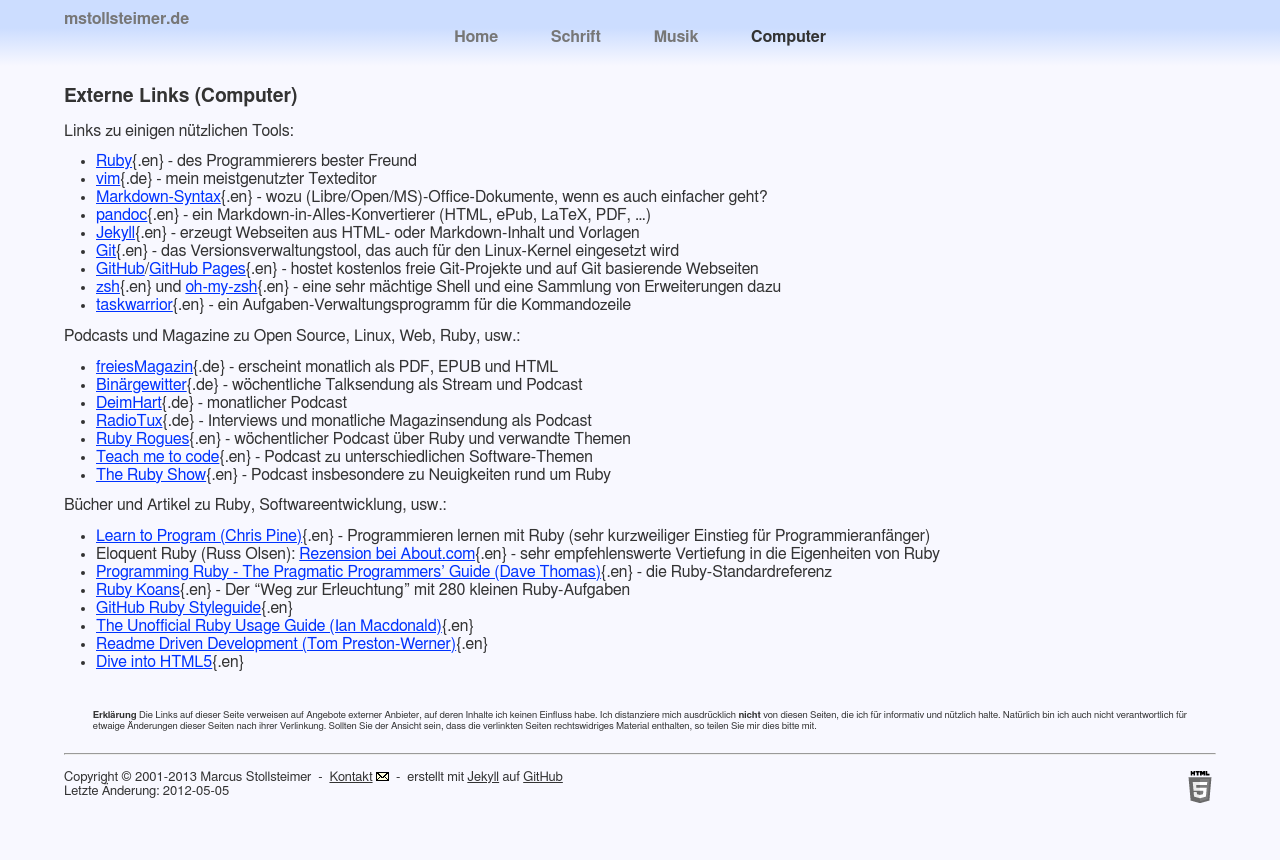
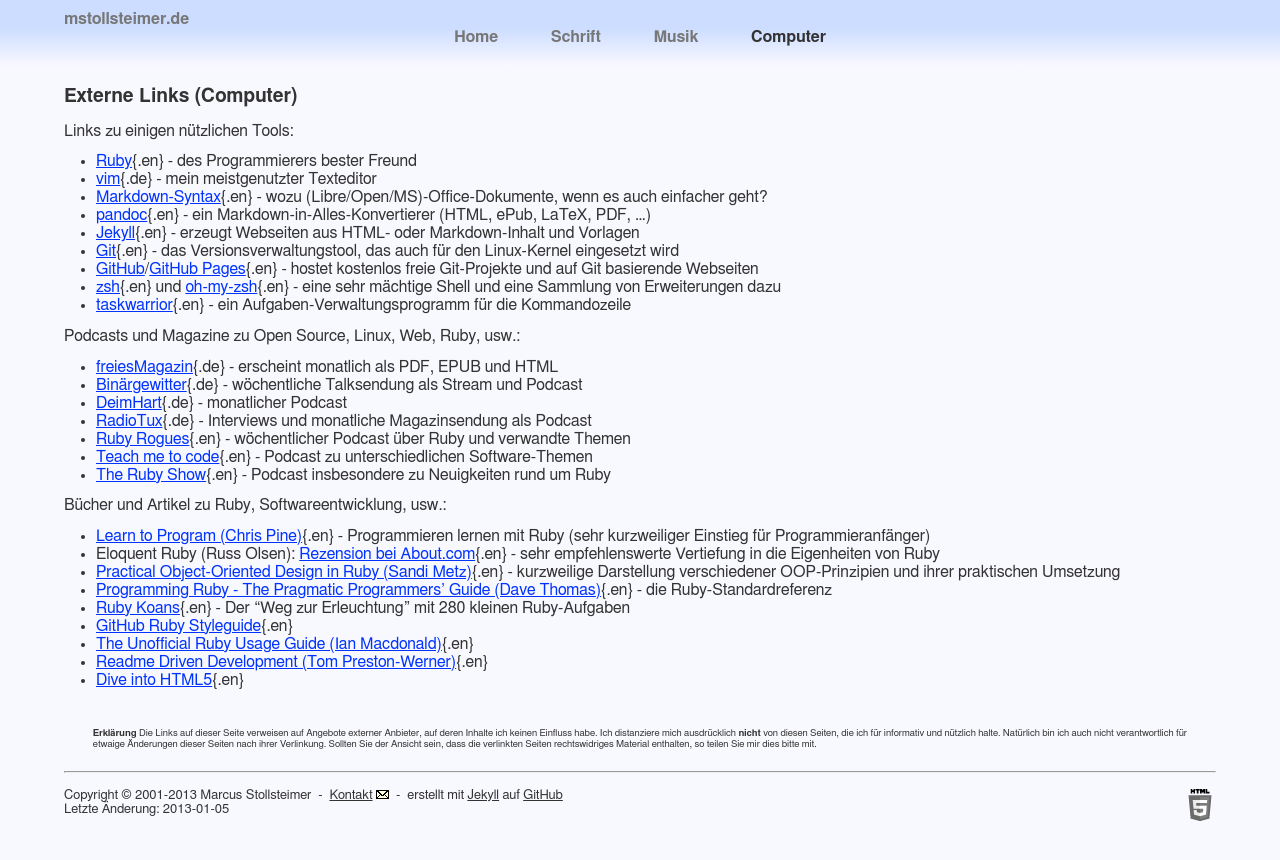
Before and after one commit to stomar/stomar.github.com, a Jekyll site: the page built from computer/links.md, in a window 1280 px wide. Shown: the top 860 px of the page. Built offline with Jekyll 4.4.1, drawn with Linux system fonts in a browser that asks for light colours.

Commit message:
Update computer link list (add book)

```diff
--- a/computer/links.md
+++ b/computer/links.md
@@ -1,7 +1,7 @@
 ---
 layout: links
 title: Externe Links (Computer)
-date: 2012-05-05
+date: 2013-01-05
 ---
 
 Links zu einigen nützlichen Tools:
@@ -33,6 +33,9 @@ Bücher und Artikel zu Ruby, Softwareentwicklung, usw.:
 - Eloquent Ruby (Russ Olsen):
   [Rezension bei About.com](http://ruby.about.com/od/reviewsevents/gr/Eloquent-Ruby-By-Russ-Olsen.htm){.en} -
   sehr empfehlenswerte Vertiefung in die Eigenheiten von Ruby
+- [Practical Object-Oriented Design in Ruby (Sandi Metz)](http://my.safaribooksonline.com/book/programming/ruby/9780132930895){.en} -
+  kurzweilige Darstellung verschiedener OOP-Prinzipien und ihrer
+  praktischen Umsetzung
 - [Programming Ruby - The Pragmatic Programmers' Guide (Dave Thomas)](http://pragprog.com/book/ruby3/programming-ruby-1-9){.en} -
   die Ruby-Standardreferenz
 - [Ruby Koans](http://rubykoans.com/){.en} - Der "Weg zur Erleuchtung" mit 280 kleinen Ruby-Aufgaben
```
